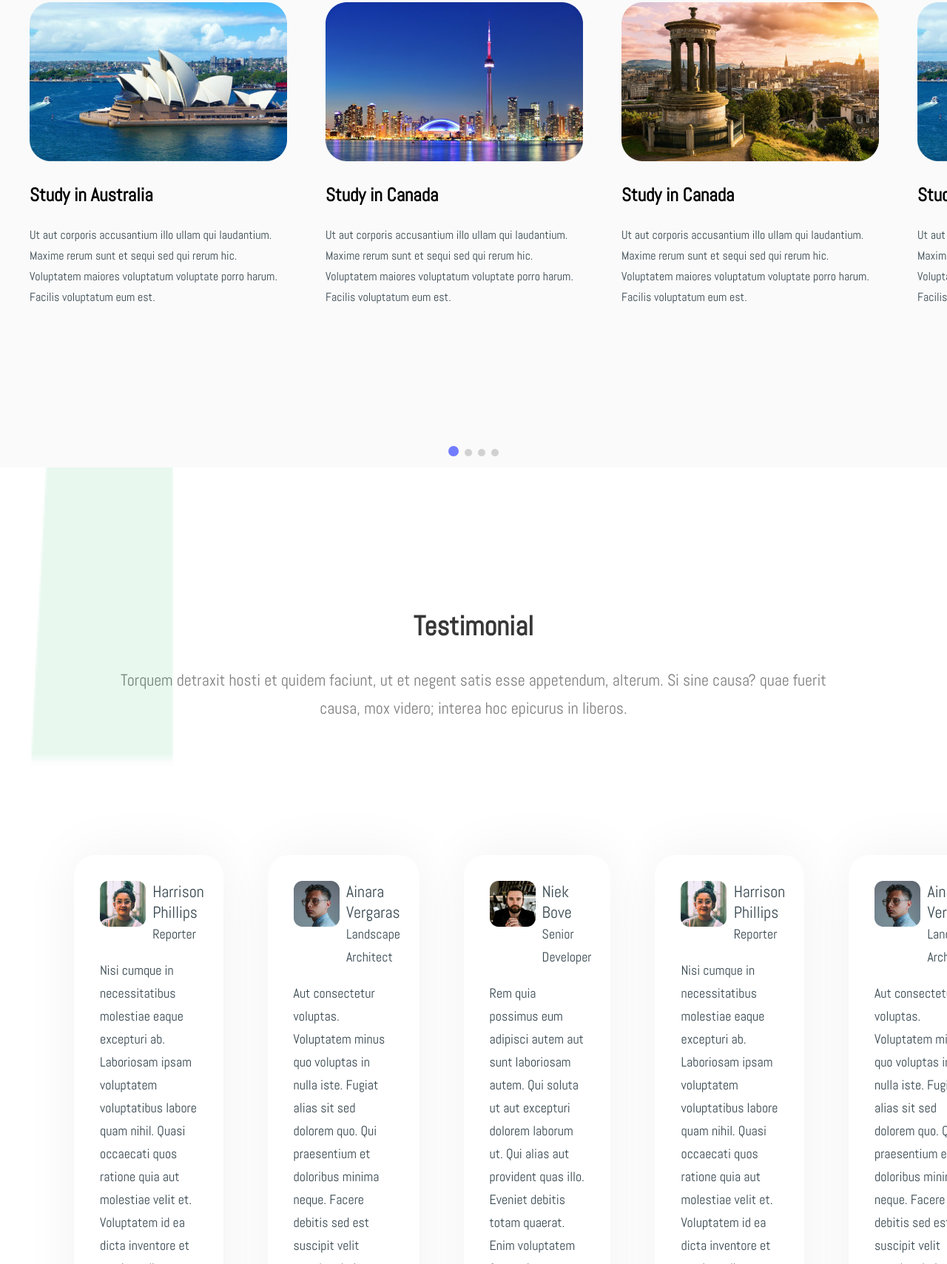
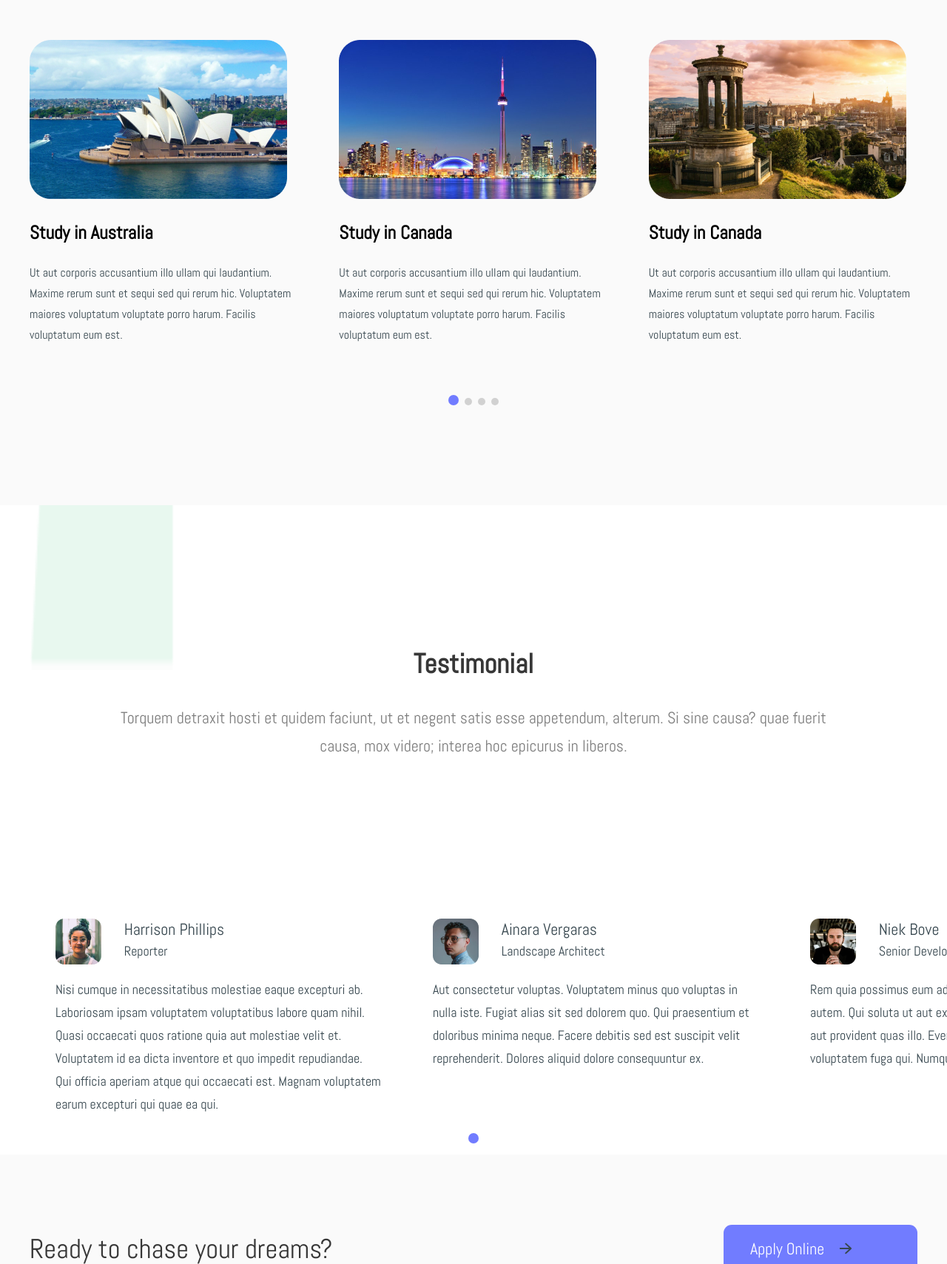
Before and after one commit to PaltusovaEvgeniya/it_insiders_one, a plain HTML site: page index.html in a window 1280 px wide. Shown: the part 5037-6746 px from the top of the page at 74% size. Drawn offline with Linux system fonts and the light colour scheme.

Commit message:
слайдер с вопросами

```diff
--- a/css/flex.css
+++ b/css/flex.css
@@ -72,9 +72,9 @@
 	display: flex;
 	justify-content: space-between;
 }
-.testimonial__card {
+/* .testimonial__card {
 	flex-basis: 33%;
-}
+} */
 .action {
 	display: flex;
 	justify-content: space-between;
--- a/css/style.css
+++ b/css/style.css
@@ -359,18 +359,18 @@ body {
 .countries__wrapper {
 	padding-bottom: 200px;
 }
-.countries__card {
+/* .countries__card {
 	max-width: 350px;
-}
+} */
 .testimonial__title {
 	padding-top: 115px;
 	padding-bottom: 180px;
 }
 .testimonial__card {
-	margin-left: 60px;
+	/* margin-left: 60px; */
 	padding: 35px;
-	box-shadow: 0px 0px 77px rgba(0, 0, 0, 0.06);
-	border-radius: 29px;
+	/* box-shadow: 0px 0px 77px rgba(0, 0, 0, 0.06); */
+	/* border-radius: 29px; */
 }
 .testimonial__wrapper {
 	padding-bottom: 195px;
@@ -443,7 +443,7 @@ body {
 }
 .testimonial__green {
 	position: absolute;
-	bottom: 990px;
+	bottom: 650px;
 }
 
 /* Слайдеры */
@@ -468,7 +468,31 @@ body {
 	position: relative;
 	padding-bottom: 100px;
 	width: 1200px;
+	overflow: hidden;
 }
 .swiper-container_3 {
 	position: relative;
+	overflow: hidden;
 }
+
+.swiper-container_4 {
+	position: relative;
+}
+
+.testimonial__card {
+	width: 440px;
+	height: auto;
+}
+
+.event__card {
+	margin-left: 30px;
+	margin-top: 51px;
+}
+
+.pag__2 {
+	padding-bottom: 20px;
+}
+
+.pag__3 {
+	padding-bottom: 120px;
+}
--- a/index.html
+++ b/index.html
@@ -121,7 +121,7 @@
 							</div>
 						</div>
 						<!-- Add Pagination -->
-						<div class="swiper-pagination"></div>
+						<div class="swiper-pagination pag__1"></div>
 					</div>
 
 				</section>
@@ -526,7 +526,7 @@
 								</div>
 							</div>
 						</div>
-						<div class="swiper-pagination"></div>
+						<div class="swiper-pagination pag__2"></div>
 					</div>
 				</section>
 			</div>
@@ -677,7 +677,7 @@
 									</p>
 							</div>
 						</div>
-						<div class="swiper-pagination"></div>
+						<div class="swiper-pagination pag__3"></div>
 					</div>
 
 				</section>
@@ -699,58 +699,6 @@
 							alterum. Si sine causa? quae fuerit causa, mox videro; interea hoc epicurus in liberos.
 						</p>
 					</div>
-					<!-- <div class="testimonial__wrapper">
-						<article class="testimonial__card">
-							<div class="people">
-								<img class="people__img" src="img/testimonial_1.png" alt="face" width="62" height="62">
-								<div class="people__card">
-									<span class="people__name">Harrison Phillips</span>
-									<span class="people__proffesion testimonial__text">Reporter</span>
-								</div>
-							</div>
-							<div class="testimonial__box">
-								<p class="testimonial__text">
-									Nisi cumque in necessitatibus molestiae eaque excepturi ab. Laboriosam
-									ipsam voluptatem voluptatibus labore quam nihil. Quasi occaecati quos
-									ratione quia aut molestiae velit et. Voluptatem id ea dicta inventore et quo impedit repudiandae.
-									Qui officia aperiam atque qui occaecati est. Magnam voluptatem earum excepturi qui quae ea qui.
-								</p>
-							</div>
-						</article>
-						<article class="testimonial__card">
-							<div class="people">
-								<img class="people__img" src="img/testimonial_2.png" alt="face" width="62" height="62">
-								<div class="people__card">
-									<span class="people__name">Ainara Vergaras</span>
-									<span class="people__proffesion testimonial__text">Landscape Architect</span>
-								</div>
-							</div>
-							<div class="testimonial__box">
-								<p class="testimonial__text">
-									Aut consectetur voluptas. Voluptatem minus quo voluptas in nulla iste. Fugiat alias sit
-									sed dolorem quo. Qui praesentium et doloribus minima neque. Facere debitis sed est
-									suscipit velit reprehenderit. Dolores aliquid dolore consequuntur ex.
-								</p>
-							</div>
-						</article>
-						<article class="testimonial__card">
-							<div class="people">
-								<img class="people__img" src="img/testimonial_3.png" alt="face" width="62" height="62">
-								<div class="people__card">
-									<span class="people__name">Niek Bove</span>
-									<span class="people__proffesion testimonial__text">Senior Developer</span>
-								</div>
-							</div>
-							<div class="testimonial__box">
-								<p class="testimonial__text">
-									Rem quia possimus eum adipisci autem aut sunt laboriosam autem. Qui soluta ut
-									aut excepturi dolorem laborum ut. Qui alias aut provident quas illo. Eveniet debitis
-									totam quaerat. Enim voluptatem fuga qui. Numquam iusto vero ipsa eveniet
-									iusto.
-								</p>
-							</div>
-						</article>
-					</div> -->
 
 					<div class="swiper-container_4">
 						<div class="swiper-wrapper">
@@ -867,7 +815,7 @@
 								</article>
 							</div>
 						</div>
-						<div class="swiper-pagination"></div>
+						<div class="swiper-pagination pag__4"></div>
 					</div>
 				</section>
 			</div>
@@ -927,9 +875,6 @@
 				</ul>
 			</nav>
 			<div class="footer__social">
-				<!-- <img class="footer__icon" src="img/icon/facebook_white.svg" alt="facebook" width="9" height="16">
-				<img class="footer__icon" src="img/icon/twitter_white.svg" alt="twitter" width="16" height="14">
-				<img class="footer__icon" src="img/icon/instagram_white.svg" alt="instagram" width="16" height="16"> -->
 				<svg class="footer__icon footer__icon--fb" width="9" height="16">
 					<use xlink:href="sprite.svg#facebook"></use>
 				</svg>
--- a/js/script.js
+++ b/js/script.js
@@ -3,9 +3,9 @@ var swiper = new Swiper('.swiper-container', {
 	loop: true,
 	slidesPerView: 2,
 	spaceBetween: 10,
-	// slidesPerGroup: 2,
+	slidesPerGroup: 2,
 	pagination: {
-		el: '.swiper-pagination',
+		el: '.pag__1',
 		type: 'bullets',
 		clickable: true,
 	},
@@ -13,7 +13,7 @@ var swiper = new Swiper('.swiper-container', {
 
 		320: {
 			slidesPerView: 2,
-			spaceBetween: 10,
+			spaceBetween: 15,
 			slidesPerGroup: 2,
 
 		},
@@ -36,9 +36,9 @@ var swiper2 = new Swiper('.swiper-container_2', {
 	direction: 'horizontal',
 	// loop: true,
 	slidesPerView: 2,
-	spaceBetween: 50,
+	spaceBetween: 10,
 	pagination: {
-		el: '.swiper-pagination',
+		el: '.pag__2',
 		type: 'bullets',
 		clickable: true,
 	},
@@ -48,9 +48,9 @@ var swiper3 = new Swiper('.swiper-container_3', {
 	direction: 'horizontal',
 	// loop: true,
 	slidesPerView: 3,
-	spaceBetween: 50,
+	spaceBetween: 55,
 	pagination: {
-		el: '.swiper-pagination',
+		el: '.pag__3',
 		type: 'bullets',
 		clickable: true,
 	},
@@ -60,10 +60,11 @@ var swiper3 = new Swiper('.swiper-container_3', {
 var swiper4 = new Swiper('.swiper-container_4', {
 	direction: 'horizontal',
 	// loop: true,
-	slidesPerView: 1,
+	slidesPerView: 2,
 	spaceBetween: 50,
+	// grabCursor: true;
 	pagination: {
-		el: '.swiper-pagination',
+		el: '.pag__4',
 		type: 'bullets',
 		clickable: true,
 	},
```
